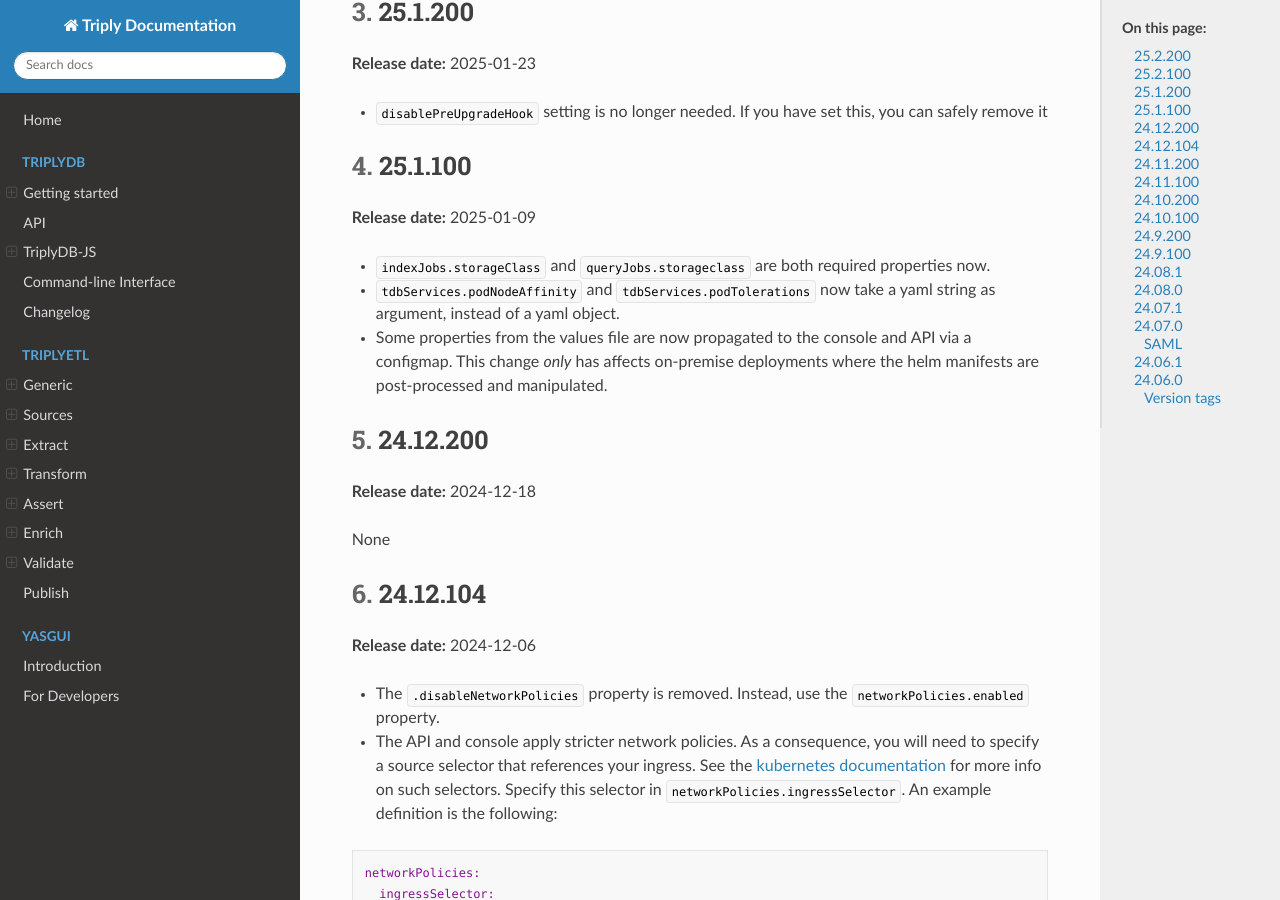
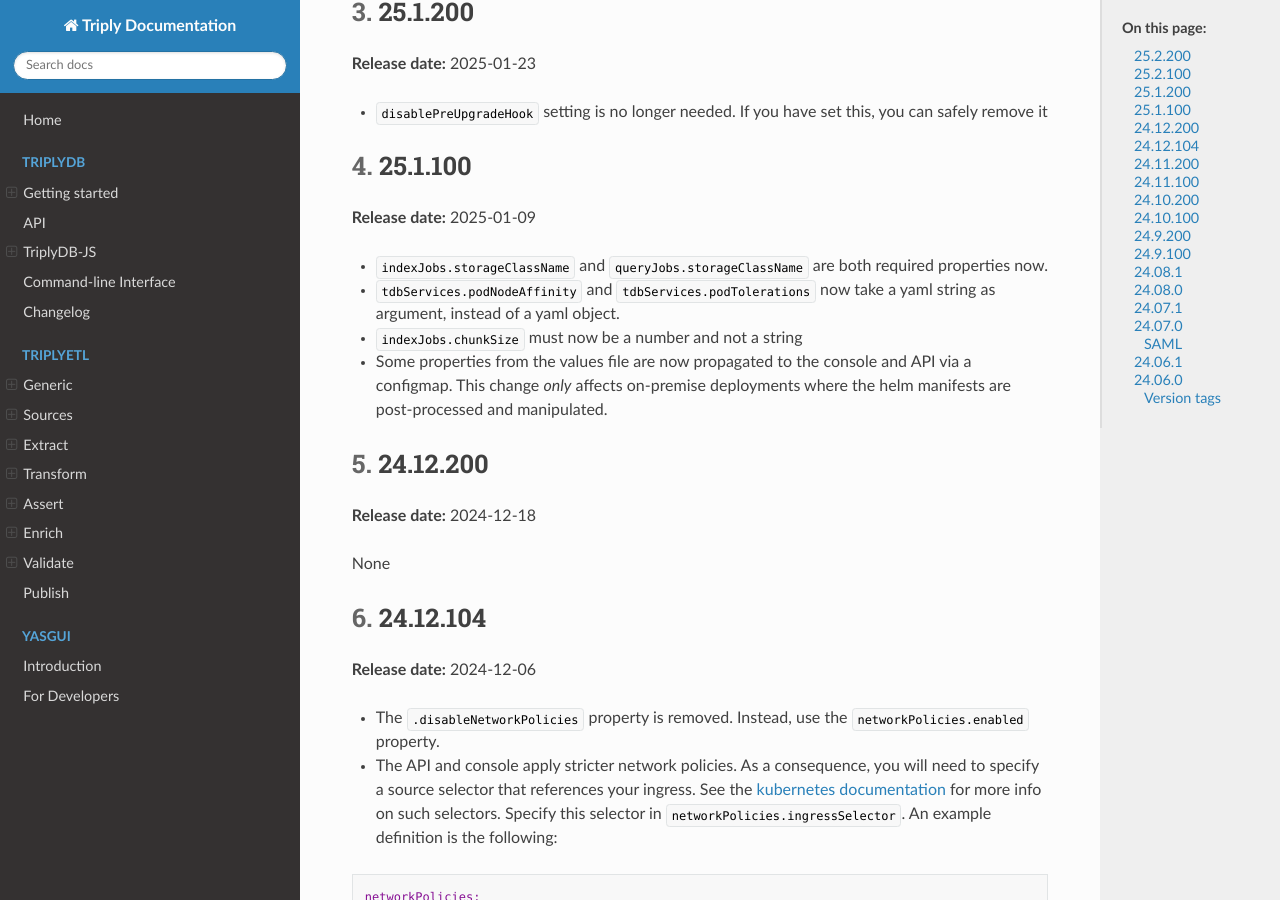
Before and after one commit to TriplyDB/Documentation, an MkDocs documentation site: the page built from docs/triplydb-technical-changelog/index.md, in a window 1280 px wide and 900 px high, scrolled down 779 px. Built offline with MkDocs 1.6.1, drawn with Linux system fonts in a browser that asks for light colours.

Commit message:
Fix technical changelog

```diff
--- a/docs/triplydb-technical-changelog/index.md
+++ b/docs/triplydb-technical-changelog/index.md
@@ -47,11 +47,12 @@
 
 **Release date:** 2025-01-09
 
-- `indexJobs.storageClass` and `queryJobs.storageclass` are both required properties now.
+- `indexJobs.storageClassName` and `queryJobs.storageClassName` are both required properties now.
 - `tdbServices.podNodeAffinity` and `tdbServices.podTolerations` now take a yaml string as
   argument, instead of a yaml object.
+- `indexJobs.chunkSize` must now be a number and not a string
 - Some properties from the values file are now propagated to the console and API via a
-  configmap. This change _only_ has affects on-premise deployments where the helm manifests
+  configmap. This change _only_ affects on-premise deployments where the helm manifests
   are post-processed and manipulated.
 
 ## 24.12.200 {#24.12.200}
```
